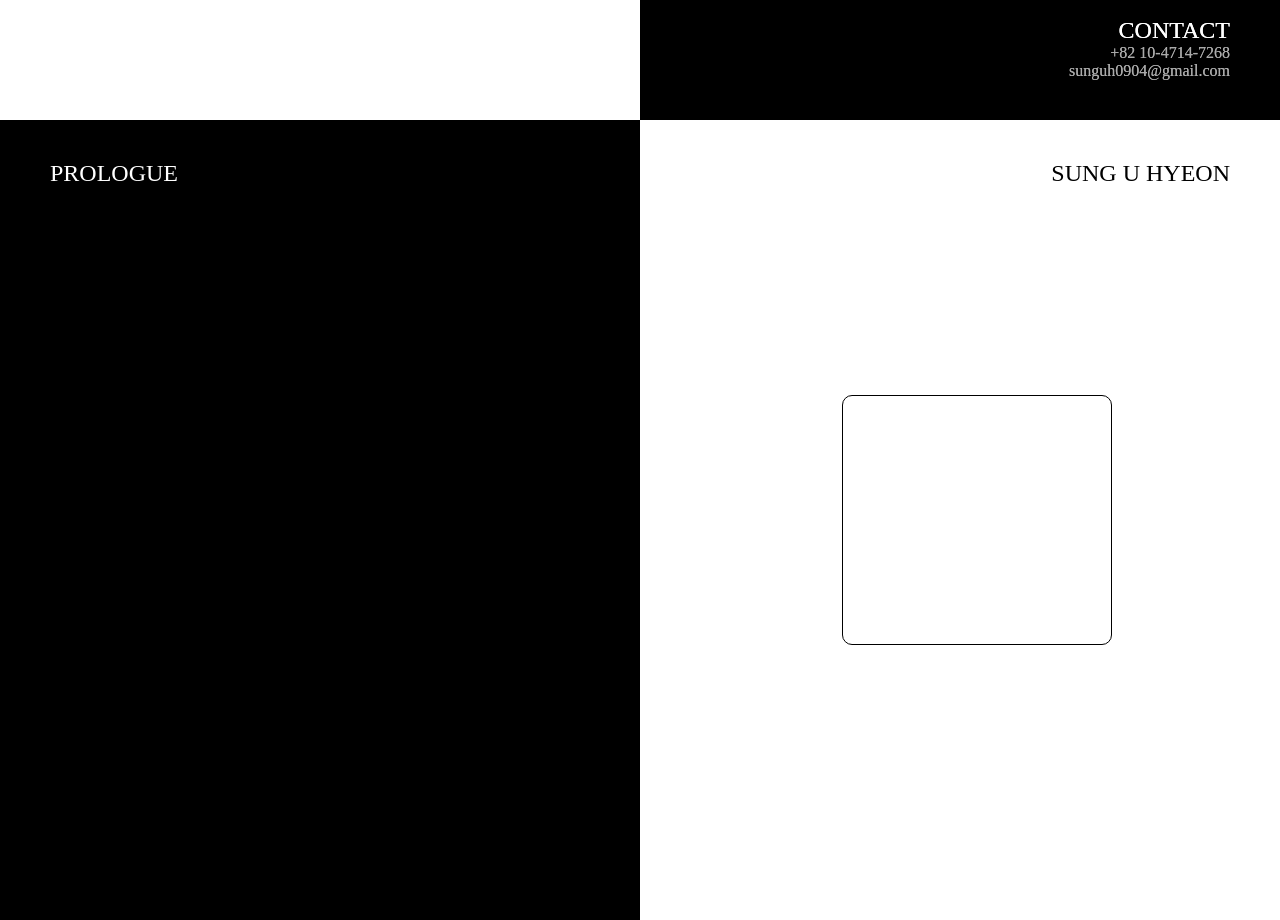
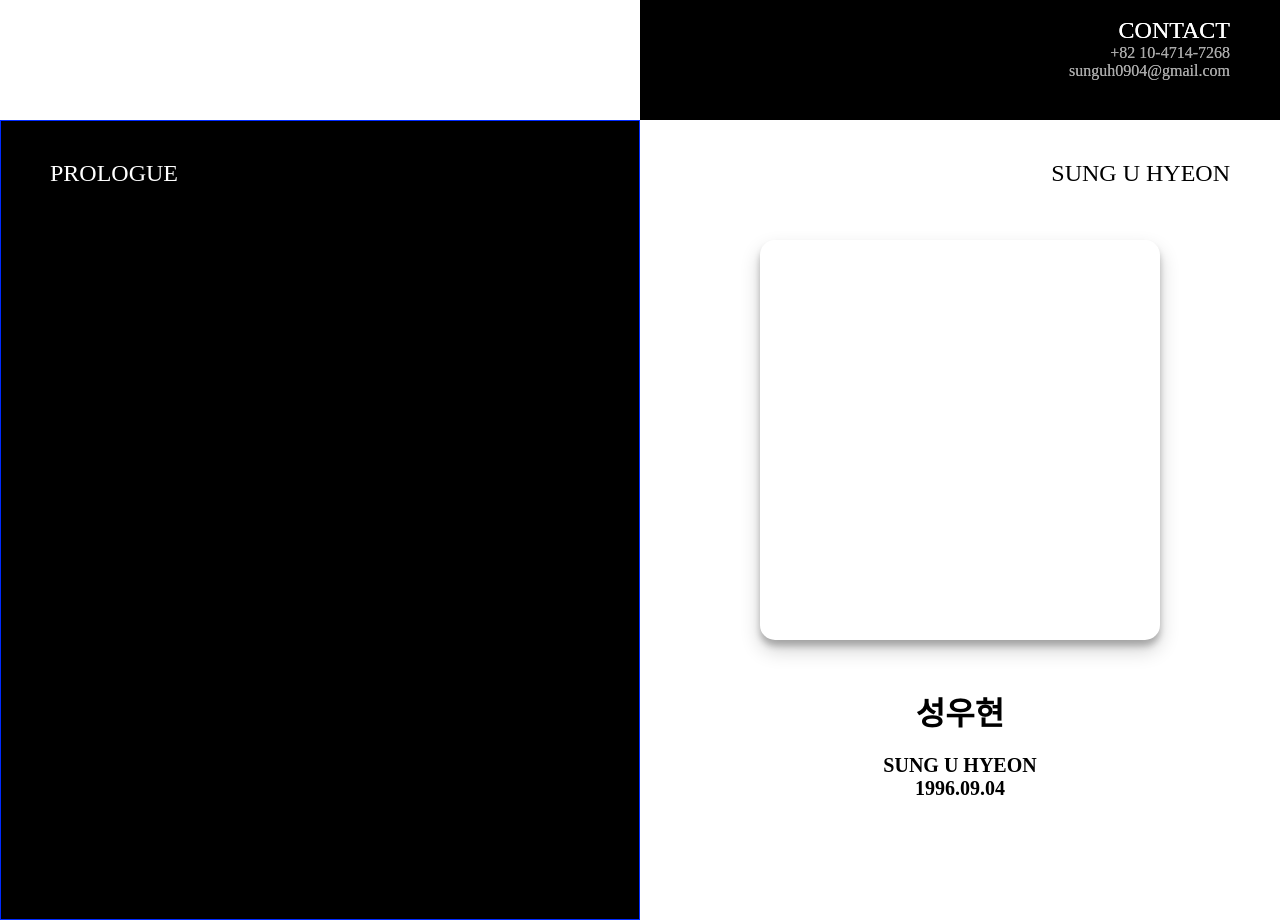
Before and after one commit to sunguh0904/sunguh0904.github.io, a React (Create React App) app: page / in a window 1280 px wide. Shown: the part 680-1600 px from the top of the page. Built offline with nearby package versions, Linux system fonts and the light colour scheme.

Commit message:
프롤로그 프로필 구조 및 css 구현

```diff
--- a/src/css/prologue.css
+++ b/src/css/prologue.css
@@ -1,3 +1,16 @@
+/* prologue =================================================================================================================================== */
+.prologue-wrap {
+    width: 100%;
+    height: 100vh;
+    overflow: hidden;
+    background: linear-gradient(90deg, #000 50%, #fff 50%);
+    position: relative;
+}
+
+.prologue-content {
+    display: flex;
+}
+
 /* header =================================================================================================================================== */
 .prologue-header {
     display: flex;
@@ -24,26 +37,52 @@
     color: #000;
 }
 
-/* prologue =================================================================================================================================== */
-.prologue-wrap {
-    width: 100%;
+/* profile =================================================================================================================================== */
+.profile-wrap {
+    width: 50%;
     height: 100vh;
-    overflow: hidden;
-    background: linear-gradient(90deg, #000 50%, #fff 50%);
     position: relative;
 }
 
-.prologue-content {
-    color: #fff;
+.profile-img {
+    width: 400px;
+    height: 400px;
+    position: absolute;
+    top: 50%;
+    left: 50%;
+    transform: translate(-50%, -70%);
+    border-radius: 15px;
+    box-shadow: 0 10px 20px rgba(0,0,0,0.19), 0 6px 6px rgba(0,0,0,0.23);
+    /* background-image: url(); */
+    background-size: 400px 400px;
+    background-repeat: no-repeat;
 }
 
-.profile-wrap {
-    width: 270px;
-    height: 250px;
-    border: 1px solid #000;
-    border-radius: 10px;
+.profile-info {
     position: absolute;
-    top: 50%;
-    left: 70%;
-    transform: translate(-20%, -50%);
+    bottom: 15%;
+    left: 50%;
+    transform: translate(-50%, 0);
+    text-align: center;
+    font-weight: bold;
 }
+
+.profile-ko-name {
+    font-size: 32px;
+    margin-bottom: 20px;
+}
+
+.profile-eng-name {
+    font-size: 20px;
+}
+
+.profile-birth-date {
+    font-size: 20px;
+}
+
+/* summary =================================================================================================================================== */
+.summary-wrap {
+    width: 50%;
+    height: 100vh;
+    border: 1px solid #002aff;
+}
--- a/src/pages/Prologue.js
+++ b/src/pages/Prologue.js
@@ -9,18 +9,18 @@ const Prologue = () => {
                     <div className='prologue-header-name'>SUNG U HYEON</div>
                 </div>
                 <div className="prologue-content">
-                    <div className='profile-wrap'>
-                        <div className='profile-img'></div>
-                        <div className='profile-info'>
-                            <div className='profile-ko-name'></div>
-                            <div className='profile-eng-name'></div>
-                            <div className='profile-birth-date'></div>
-                        </div>
-                    </div>
                     <div className='summary-wrap'>
                         <div className='summary-certifiacte'></div>
                         <div className='summary-education'></div>
                         <div className='summary-skill'></div>
+                    </div>
+                    <div className='profile-wrap'>
+                        <div className='profile-img'></div>
+                        <div className='profile-info'>
+                            <div className='profile-ko-name'>성우현</div>
+                            <div className='profile-eng-name'>SUNG U HYEON</div>
+                            <div className='profile-birth-date'>1996.09.04</div>
+                        </div>
                     </div>
                 </div>
             </div>
```
